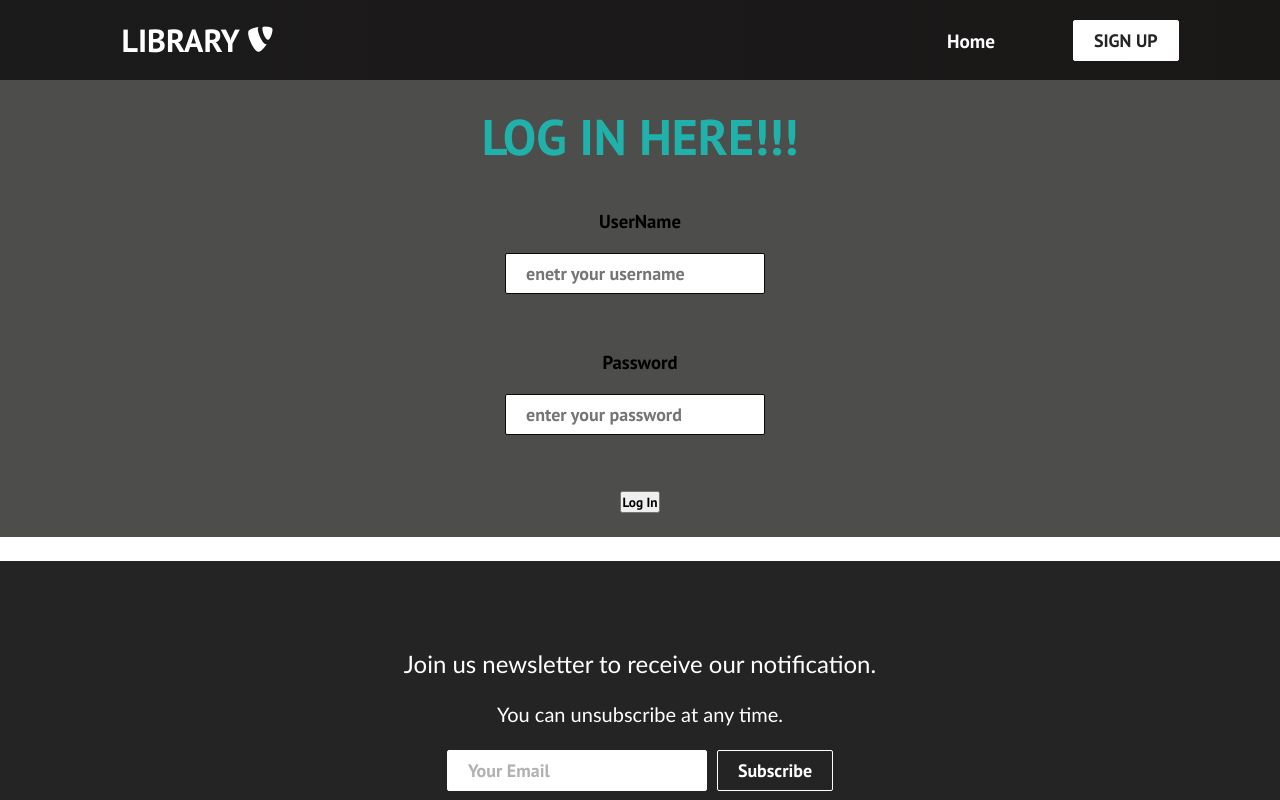
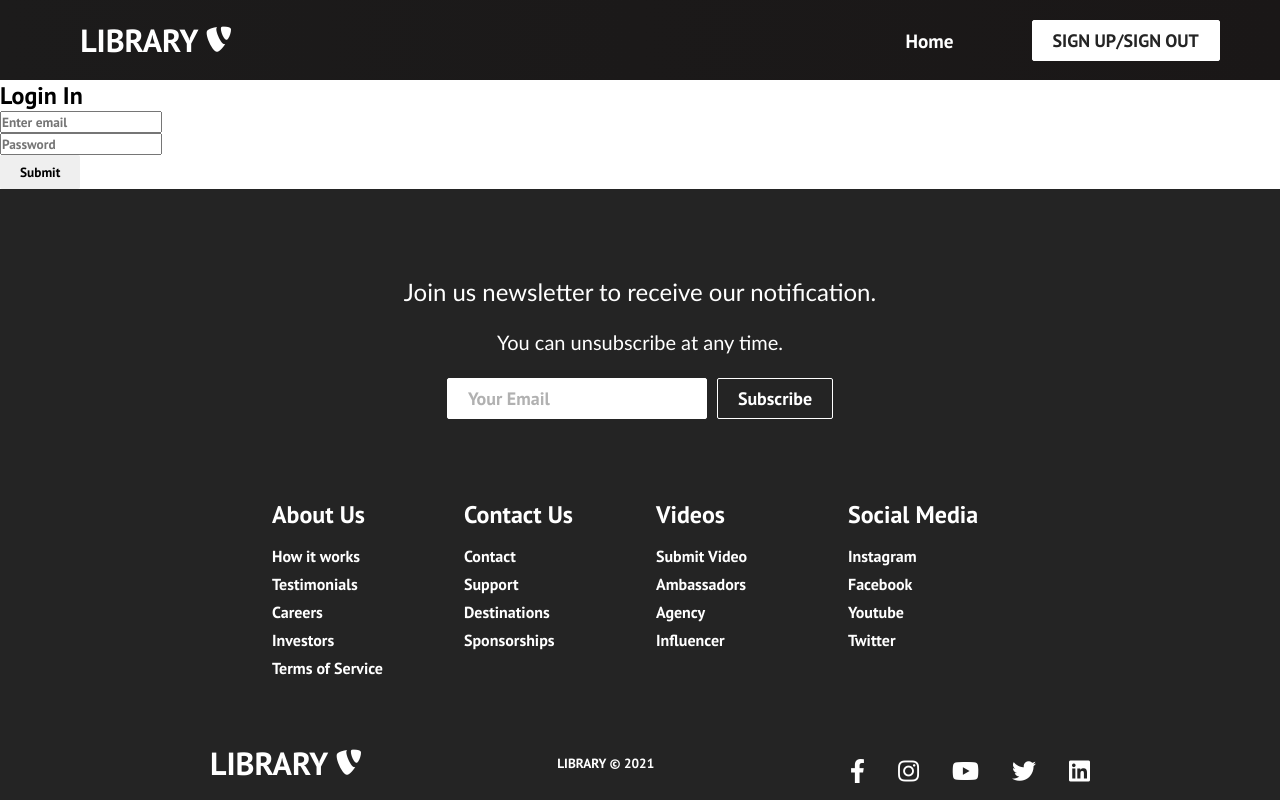
Before and after one commit to suvankar06/library-management, a React (Create React App) app in the folder library/: page /Sign-up in a window 1280 px wide. Shown: the top 800 px of the page. Built offline with nearby package versions, Linux system fonts and the light colour scheme.

Commit message:
user authentication

```diff
--- a/library/src/components/Navbar.js
+++ b/library/src/components/Navbar.js
@@ -47,11 +47,11 @@ function Navbar () {
                 className = 'nav-links-mobile'
                 onClick = {closeMobileMenu}
               >
-                Sign Up
+                Sign Up/Sign Out
               </Link>
             </li>
           </ul>
-          {button && <Button buttonStyle = 'btn - outline'> SIGN UP </Button>}
+          {button && <Button buttonStyle = 'btn - outline'> SIGN UP/SIGN OUT </Button>}
         </div>
       </nav>
     </>
--- a/library/src/components/SignUp.js
+++ b/library/src/components/SignUp.js
@@ -1,66 +1,80 @@
-import React from 'react';
+import React , {useState} from 'react';
 import { useHistory} from 'react-router-dom';
 import './SignUp.css';
-//import './Dashboard';
-//import axios from 'axios';
-//import { setUserSession } from './Utils/Common';
 
 
 
 function SignUp() {
-/*  const [loading, setLoading] = useState(false);
-  const username = useFormInput('');
-  const password = useFormInput('');
-  const [error, setError] = useState(null);
+  const [emailInput, setEmailInput] = useState('');
+const [passwordInput, setPasswordInput] = useState('');
 
-  // handle button click of login form
-  const handleLogin = () => {
-    setError(null);
-    setLoading(true);
-    axios.get('http://localhost:3000/Login', { username: username.value, password: password.value }).then(response => {
-      setLoading(false);
-      setUserSession(response.data.token, response.data.user);
-      props.history.push('/dashboard');
-    }).catch(error => {
-      setLoading(false);
-      if (error.response.status === 401) setError(error.response.data.message);
-      else setError("Something went wrong. Please try again later.");
-    });
-  }*/
-  let history = useHistory();
+const history = useHistory();
 
-  const redirect = () => {
-    history.push('/Dashboard')
-  }
+const handleEmailChange = (e) => {
+    setEmailInput(e.target.value);
+}
+
+const handlePasswordChange = (e) => {
+    setPasswordInput(e.target.value);
+}
+
+const handleLoginSubmit = (e) => {
+    e.preventDefault();
+    let hardcodedCred = {
+        email: 'email@email.com',
+        password: 'password123'
+    }
+
+    if ((emailInput == hardcodedCred.email) && (passwordInput == hardcodedCred.password)) {
+        //combination is good. Log them in.
+        //this token can be anything. You can use random.org to generate a random string;
+        const token = '123456abcdef';
+        sessionStorage.setItem('auth-token', token);
+        //go to www.website.com/todo
+        history.push('/Dashboard');
+    } else {
+        //bad combination
+        alert('wrong email or password combination');
+    }
+}
+
 
   return (
 
-    <form className='login-container'>
-      <div className='heading'>LOG IN HERE!!!</div><br/><br/>
-      <label>
-      <h3> UserName</h3>
-       <br/> <input type="text" className='login-input' name="name" placeholder='enetr your username' />
-     </label><br/><br/>
-     <label>
-      <h3>Password</h3>
-        <br/><input type="text"  className='login-input' name="name" placeholder='enter your password' />
-     </label><br/><br/>
-      <button  onClick={redirect}>Log In</button>
-    </form>
+    <div className="login-page">
+    <h2>Login In</h2>
+    <form autoComplete="off" onSubmit={handleLoginSubmit}>
+        <div className="form-group">
+            <input
+            type="email"
+            className="form-control"
+            id="exampleInputEmail1"
+            aria-describedby="emailHelp"
+            placeholder="Enter email"
+            value={emailInput}
+            onChange={handleEmailChange}
+            />
+        </div>
+        <div className="form-group">
+            <input
+            type="password"
+            autoComplete="new-password"
+            className="form-control"
+            id="exampleInputPassword1"
+            placeholder="Password"
+            value={passwordInput}
+            onChange={handlePasswordChange}
+            />
+        </div>
+        <button type="submit" className="btn btn-primary">
+            Submit
+        </button>
+  </form>
+</div>
 
   );
 }
 
-/*const useFormInput = initialValue => {
-  const [value, setValue] = useState(initialValue);
 
-  const handleChange = e => {
-    setValue(e.target.value);
-  }
-  return {
-    value,
-    onChange: handleChange
-  }
-}*/
 
 export default SignUp;
```
